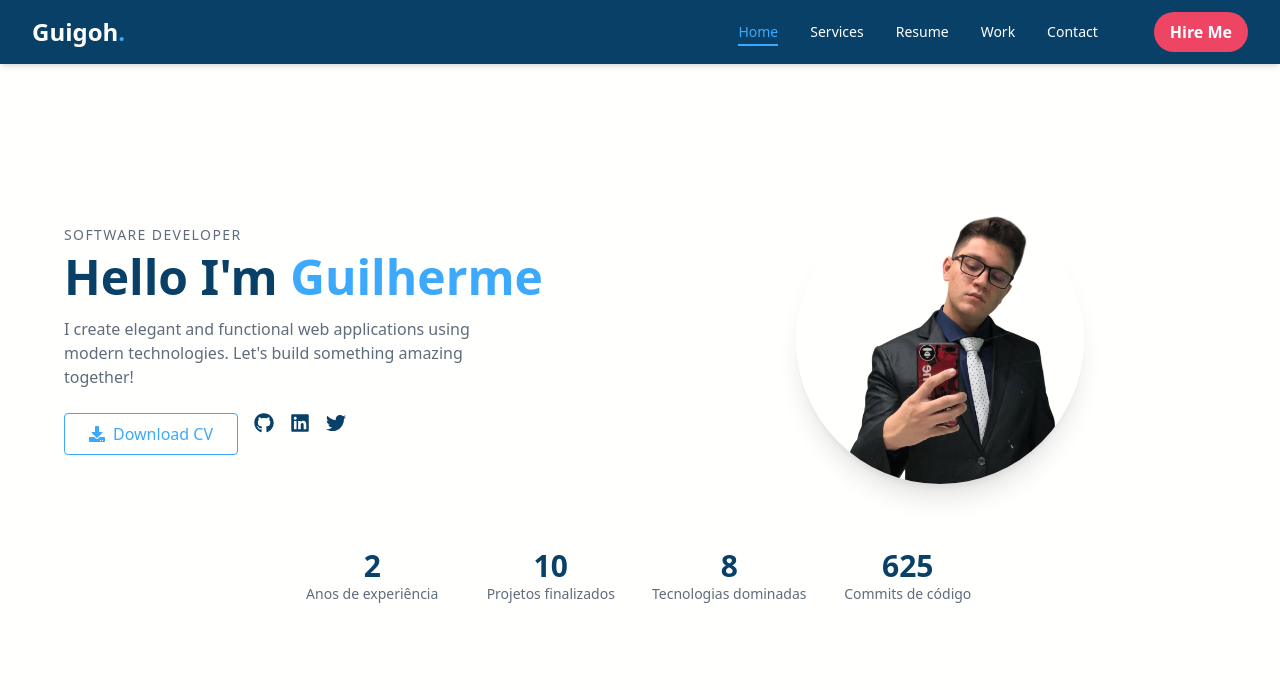
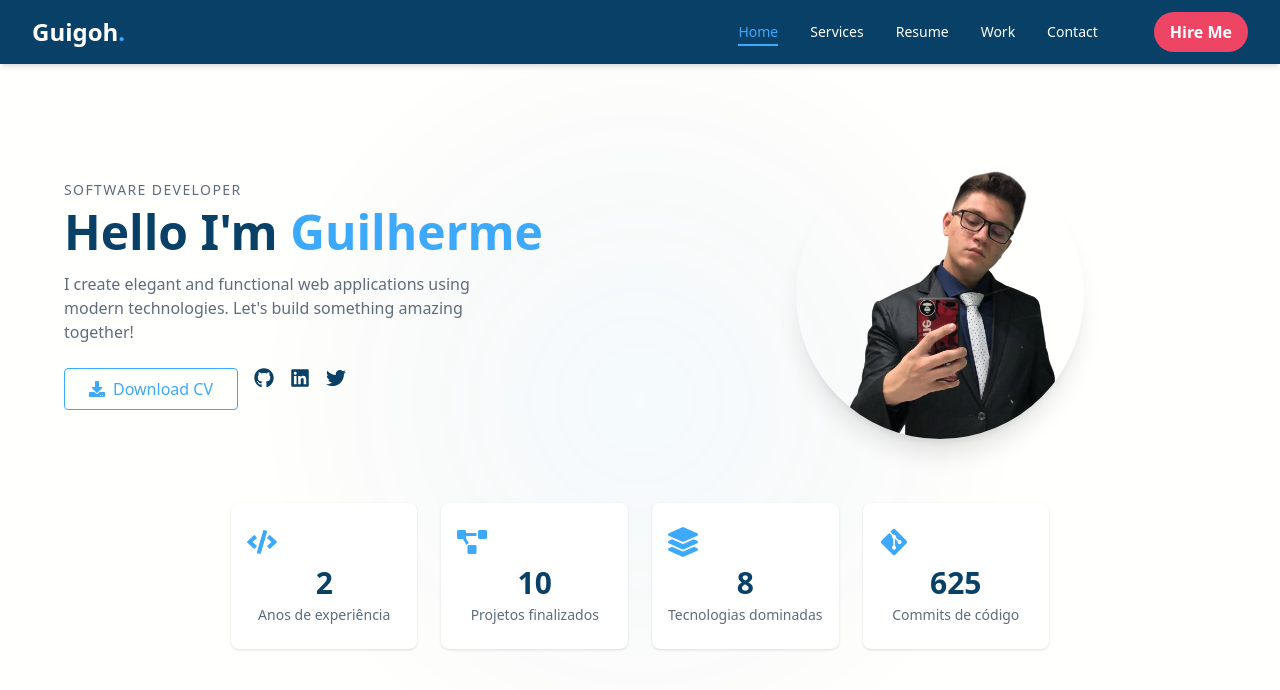
Before and after one commit to GuigohC0D3/projetopessoal, a React (Vite) app in the folder potfolio_do_guigo/: page / in a window 1280 px wide. Shown: the top 690 px of the page. Built offline with nearby package versions, Linux system fonts and the light colour scheme.

Commit message:
Contador no home

```diff
--- /dev/null
+++ b/potfolio_do_guigo/src/components/AnimatedCounter.jsx
@@ -0,0 +1,28 @@
+import { useEffect, useState } from "react";
+
+const AnimatedCounter = ({ end, duration = 2000 }) => {
+  const [count, setCount] = useState(0);
+
+  useEffect(() => {
+    let start = 0;
+    const increment = end / (duration / 16); // cerca de 60fps
+    const step = () => {
+      start += increment;
+      if (start < end) {
+        setCount(Math.floor(start));
+        requestAnimationFrame(step);
+      } else {
+        setCount(end);
+      }
+    };
+    step();
+  }, [end, duration]);
+
+  return (
+    <h2 className="text-3xl font-bold text-[#094067] group-hover:text-[#3da9fc] transition">
+      {new Intl.NumberFormat("pt-BR").format(count)}
+    </h2>
+  );
+};
+
+export default AnimatedCounter;
--- a/potfolio_do_guigo/src/pages/Home.jsx
+++ b/potfolio_do_guigo/src/pages/Home.jsx
@@ -1,13 +1,68 @@
 import React from "react";
 import Tilt from "react-parallax-tilt";
 import { motion } from "framer-motion";
-import { FaGithub, FaLinkedin, FaTwitter, FaDownload } from "react-icons/fa";
-import profileImg from "../assets/foto_profissional.png"; // substitua pela sua imagem
+import {
+  FaGithub,
+  FaLinkedin,
+  FaTwitter,
+  FaDownload,
+  FaCode,
+  FaProjectDiagram,
+  FaLayerGroup,
+  FaGitAlt,
+} from "react-icons/fa";
+import profileImg from "../assets/foto_profissional.png";
+import AnimatedCounter from "../components/AnimatedCounter";
 
 const Home = () => {
+  const stats = [
+    {
+      label: "Anos de experiência",
+      end: 2,
+      icon: <FaCode />,
+      tooltip: "Tempo desde que comecei profissionalmente a desenvolver",
+    },
+    {
+      label: "Projetos finalizados",
+      end: 10,
+      icon: <FaProjectDiagram />,
+      tooltip: "Projetos concluídos com sucesso",
+    },
+    {
+      label: "Tecnologias dominadas",
+      end: 8,
+      icon: <FaLayerGroup />,
+      tooltip: "Stacks que domino com segurança",
+    },
+    {
+      label: "Commits de código",
+      end: 625,
+      icon: <FaGitAlt />,
+      tooltip: "Commits públicos realizados em projetos Git",
+    },
+  ];
+
   return (
-    <section className="min-h-screen bg-[#fffffe] text-[#094067] flex flex-col justify-center items-center px-6 py-12">
-      <div className="w-full max-w-6xl grid md:grid-cols-2 items-center gap-12">
+    <section className="relative min-h-screen bg-[#fffffe] text-[#094067] flex flex-col justify-center items-center px-6 py-12 overflow-hidden">
+      {/* Background animado */}
+      <motion.div
+        className="absolute top-0 left-0 w-full h-full z-0"
+        initial={{ opacity: 0 }}
+        animate={{ opacity: 0.05 }}
+        transition={{ duration: 2 }}
+      >
+        <svg width="100%" height="100%">
+          <defs>
+            <radialGradient id="grad1" cx="50%" cy="50%" r="50%">
+              <stop offset="0%" stopColor="#3da9fc" />
+              <stop offset="100%" stopColor="transparent" />
+            </radialGradient>
+          </defs>
+          <circle cx="50%" cy="50%" r="400" fill="url(#grad1)" />
+        </svg>
+      </motion.div>
+
+      <div className="w-full max-w-6xl grid md:grid-cols-2 items-center gap-12 z-10">
         {/* Texto à esquerda */}
         <motion.div
           initial={{ x: -50, opacity: 0 }}
@@ -58,15 +113,14 @@ const Home = () => {
           </div>
         </motion.div>
 
-        {/* Foto à direita com efeito Tilt */}
+        {/* Foto com Tilt */}
         <motion.div
           initial={{ x: 50, opacity: 0 }}
           animate={{ x: 0, opacity: 1 }}
           transition={{ duration: 0.8, delay: 0.2 }}
-          className="flex justify-center"
+          className="flex justify-center z-10"
         >
           <div className="relative w-60 h-60 sm:w-72 sm:h-72 flex items-center justify-center">
-            {/* Halo rotativo removido */}
             <motion.div
               animate={{
                 rotate: 360,
@@ -79,7 +133,6 @@ const Home = () => {
               className="absolute w-[110%] h-[110%] rounded-full border-2 border-dashed border-transparent opacity-30 pointer-events-none"
             ></motion.div>
 
-            {/* Efeito Tilt com imagem sem bordas */}
             <Tilt
               tiltMaxAngleX={20}
               tiltMaxAngleY={20}
@@ -100,26 +153,33 @@ const Home = () => {
       {/* Estatísticas */}
       <motion.div
         initial={{ opacity: 0, y: 30 }}
-        animate={{ opacity: 1, y: 0 }}
+        whileInView={{ opacity: 1, y: 0 }}
+        viewport={{ once: true }}
         transition={{ delay: 0.8 }}
-        className="mt-16 grid grid-cols-2 sm:grid-cols-4 gap-6 text-center"
+        className="mt-16 grid grid-cols-2 sm:grid-cols-4 gap-6 text-center z-10"
       >
-        <div>
-          <h2 className="text-3xl font-bold text-[#094067]">2</h2>
-          <p className="text-sm text-[#5f6c7b]">Anos de experiência</p>
-        </div>
-        <div>
-          <h2 className="text-3xl font-bold text-[#094067]">10</h2>
-          <p className="text-sm text-[#5f6c7b]">Projetos finalizados</p>
-        </div>
-        <div>
-          <h2 className="text-3xl font-bold text-[#094067]">8</h2>
-          <p className="text-sm text-[#5f6c7b]">Tecnologias dominadas</p>
-        </div>
-        <div>
-          <h2 className="text-3xl font-bold text-[#094067]">625</h2>
-          <p className="text-sm text-[#5f6c7b]">Commits de código</p>
-        </div>
+        {stats.map((item, i) => (
+          <motion.div
+            key={i}
+            className="group bg-white hover:bg-[#e0f2ff] rounded-lg py-6 px-4 shadow transition duration-300 hover:scale-105 relative"
+            initial={{ opacity: 0 }}
+            whileInView={{ opacity: 1 }}
+            transition={{ duration: 0.3, delay: i * 0.2 }}
+          >
+            <div className="text-3xl mb-2 text-[#3da9fc] mx-auto">
+              {item.icon}
+            </div>
+            <AnimatedCounter end={item.end} />
+            <p className="text-sm text-[#5f6c7b] mt-1 group-hover:text-[#3da9fc] transition">
+              {item.label}
+            </p>
+
+            {/* Tooltip */}
+            <div className="absolute bottom-full mb-2 left-1/2 -translate-x-1/2 bg-[#3da9fc] text-white text-xs rounded px-3 py-1 opacity-0 group-hover:opacity-100 transition pointer-events-none">
+              {item.tooltip}
+            </div>
+          </motion.div>
+        ))}
       </motion.div>
     </section>
   );
--- a/potfolio_do_guigo/src/pages/Resume.jsx
+++ b/potfolio_do_guigo/src/pages/Resume.jsx
@@ -61,11 +61,26 @@ const Resume = () => {
             whileTap={{ scale: 0.98 }}
             className="relative cursor-pointer group"
           >
-            <div className="absolute -left-5 top-1.5 w-3 h-3 bg-[#3da9fc] rounded-full group-hover:scale-125 transition-transform"></div>
+            {/* 🔁 Bolinha com animação contínua */}
+            <motion.div
+              animate={{
+                scale: [1, 1.3, 1],
+              }}
+              transition={{
+                duration: 1.5,
+                repeat: Infinity,
+                ease: "easeInOut",
+              }}
+              className="absolute -left-5 top-1.5 w-3 h-3 bg-[#3da9fc] rounded-full shadow-md"
+            ></motion.div>
 
             <div className="ml-4 bg-white border-l-4 border-[#3da9fc] pl-6 py-4 rounded shadow-md group-hover:shadow-lg transition-all duration-300">
               <h4 className="text-lg font-bold flex items-center gap-2 group-hover:text-[#3da9fc]">
-                {item.type === "experience" ? <FaBriefcase /> : <FaGraduationCap />}
+                {item.type === "experience" ? (
+                  <FaBriefcase />
+                ) : (
+                  <FaGraduationCap />
+                )}
                 {item.title}
               </h4>
               <p className="text-sm text-[#5f6c7b]">{item.company}</p>
```
